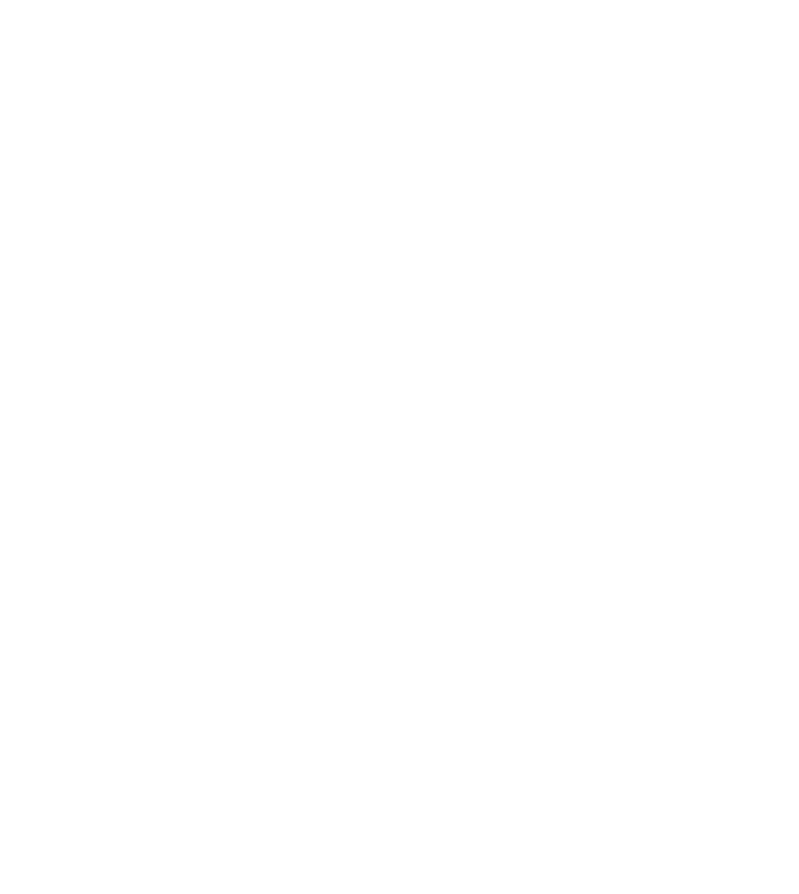
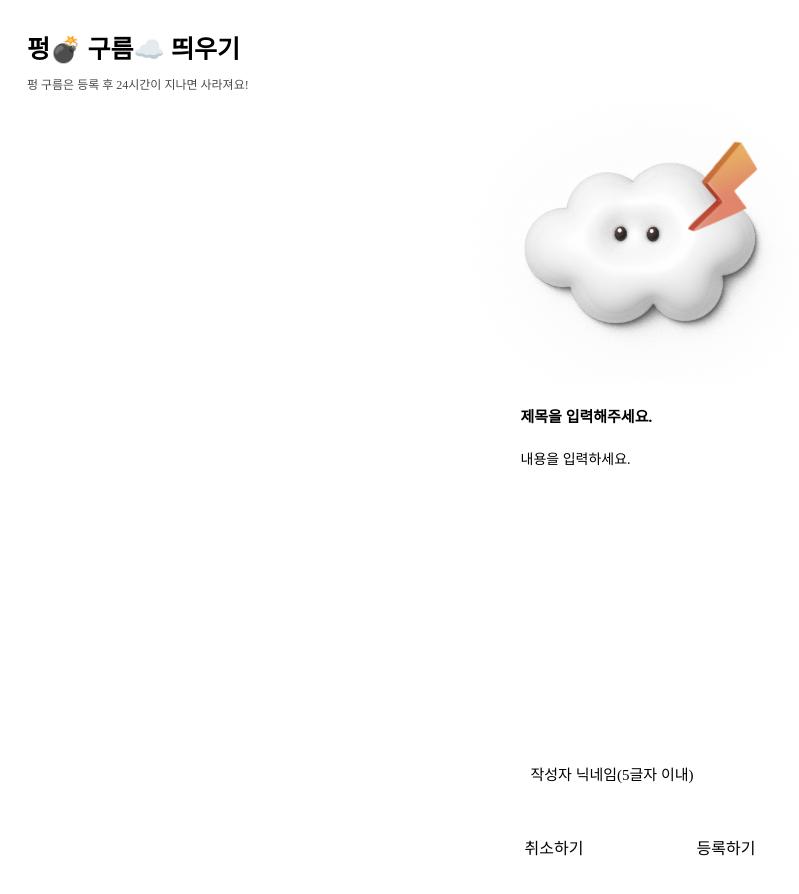
Before and after one commit to goormthon-Univ/TEAM_11, a React (Create React App) app: page /boom in a window 1280 px wide. Before the commit this address had no page. Shown: the top 894 px of the page, without its empty margins (0-799 px from the left). Before the commit the page ends 800 px from the top, so only its background shows below. Built offline with nearby package versions, Linux system fonts and the light colour scheme.

Commit message:
Feat: boom post

```diff
--- a/src/App.js
+++ b/src/App.js
@@ -2,6 +2,7 @@
 import Main from "./components/views/MainPage/Main";
 import Grateful from "./components/posts/grateful/Grateful";
 import Apologetic from "./components/posts/apologetic/Apologetic";
+import Boom from "./components/posts/boom/Boom";
 import "./App.css";
 
 function App() {
@@ -12,6 +13,7 @@
           <Route exact path="/" element={<Main />} />
           <Route exact path="/grateful" element={<Grateful />} />
           <Route exact path="/apologetic" element={<Apologetic />} />
+          <Route exact path="/boom" element={<Boom />} />
         </Routes>
       </BrowserRouter>
     </div>
--- /dev/null
+++ b/src/components/posts/boom/Boom.js
@@ -0,0 +1,80 @@
+import * as G from "./../../common/CloudStyle";
+import boomCloud from "./../../../images/cloud/boomCloud.svg";
+import { useState } from "react";
+import axios from "axios";
+
+export default function Boom() {
+  const [title, setTitle] = useState("");
+  const [name, setName] = useState("");
+  const [inputText, setInputText] = useState("");
+
+  const handleTitleChange = (event) => {
+    const title = event.target.value;
+    setTitle(title);
+  };
+
+  const handleInputChange = (e) => {
+    const content = e.target.value;
+    setInputText(content);
+  };
+
+  const handleNameChange = (event) => {
+    const name = event.target.value;
+    if (name.length <= 5) {
+      setName(name);
+    }
+  };
+  const CloudSubmit = (e) => {
+    if (inputText.trim() !== "" && name.trim() !== "") {
+      e.preventDefault();
+      axios
+        .post(``, {
+          cloudOwner: "kms02171@naver.com", // 하늘 소유자 id
+          title: title,
+          nickname: name,
+          content: inputText,
+        })
+        .then((response) => {
+          console.log("작성 성공");
+          setName("");
+          setInputText("");
+        })
+        .catch((error) => {
+          console.log("작성 실패", error.message);
+        });
+    } else {
+      // 유효하지 않은 입력 처리
+      console.log("유효하지 않은 입력");
+    }
+  };
+  return (
+    <>
+      <G.Title>펑💣 구름☁️ 띄우기</G.Title>
+      <G.Info>펑 구름은 등록 후 24시간이 지나면 사라져요!</G.Info>
+      <G.Cloud src={boomCloud} />
+      <G.InputWrapper>
+        <G.InputTitle
+          type="text"
+          placeholder="제목을 입력해주세요."
+          value={title}
+          onChange={handleTitleChange}
+        />
+        <G.InputContent
+          placeholder="내용을 입력하세요."
+          value={inputText}
+          onChange={handleInputChange}
+        />
+        <G.InputName
+          type="text"
+          placeholder="작성자 닉네임(5글자 이내)"
+          value={name}
+          onChange={handleNameChange}
+        />
+      </G.InputWrapper>
+      <G.SubmitWrapper>
+        <G.Cancel>취소하기</G.Cancel>
+        <G.Submit onClick={CloudSubmit}>등록하기</G.Submit>
+      </G.SubmitWrapper>
+    </>
+  );
+}
```
Also changed, not shown: src/images/cloud/boomCloud.svg (added).
